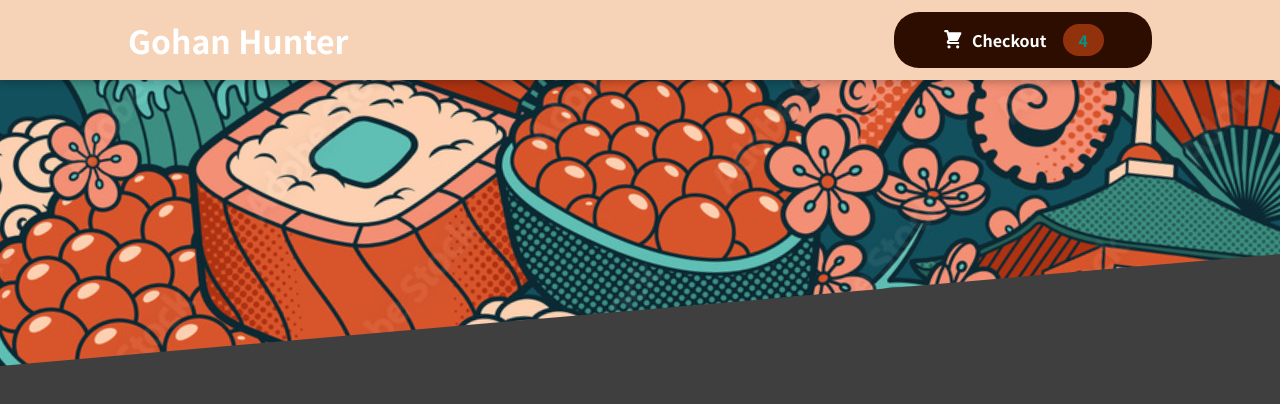
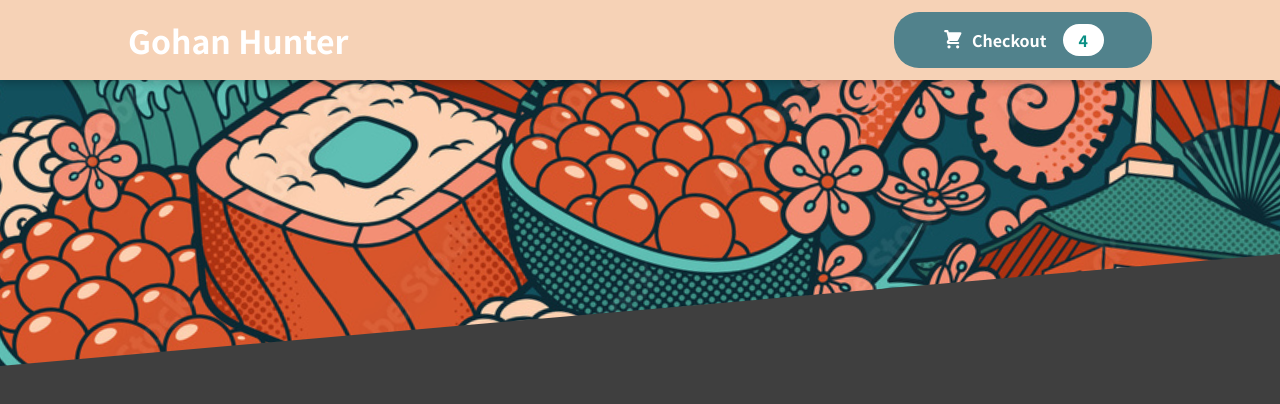
Before and after one commit to jchapps/react-foodhunter, a React (Create React App) app: page / in a window 1280 px wide. In both pictures the pointer is over the button 1023 px from the left and 40 px from the top of the page. Shown: the top 404 px of the page. Built offline with nearby package versions, Linux system fonts and the light colour scheme; the HTML template or start-up script is replaced by a standard one.

Commit message:
refactor: button style change

```diff
--- a/src/Components/Layout/HeaderCheckoutButton.module.css
+++ b/src/Components/Layout/HeaderCheckoutButton.module.css
@@ -14,7 +14,7 @@
 
 .button:hover,
 .button:active {
-  background-color: #2c0d00;
+  background-color: #51828C;
 }
 
 .icon {
@@ -31,10 +31,6 @@
   font-weight: bold;
   color: #0a9085;
   transition: 0.3s;
-}
-
-.button:hover .badge {
-  background-color: #92320c;
 }
 
 .bump {
```
